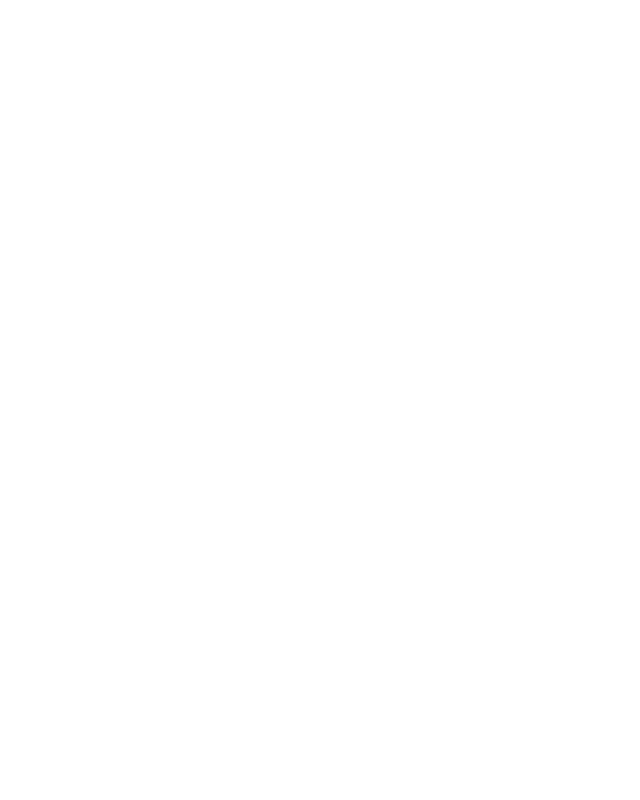
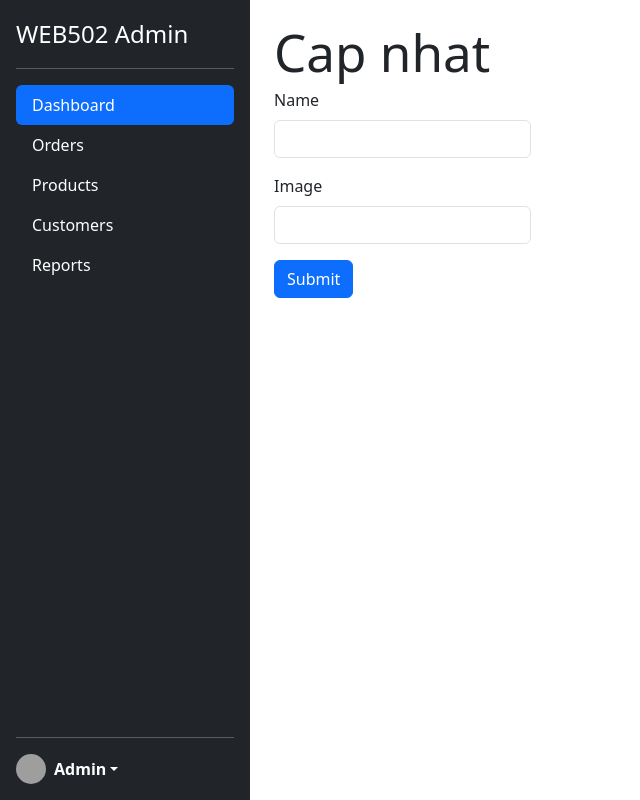
Before and after one commit to vanhoa690/typescript-web502-fall25, a React (Vite) app in the folder WEB502_BASE/: page /admin/edit/6 in a window 1280 px wide. Before the commit this address had no page. Shown: the whole page, without its empty margins (0-640 px from the left). Built offline with nearby package versions, Linux system fonts and the light colour scheme; grey boxes are pictures that could not be loaded; the HTML template or start-up script is replaced by a standard one.

Commit message:
update edit

```diff
--- a/WEB502_BASE/src/App.tsx
+++ b/WEB502_BASE/src/App.tsx
@@ -22,7 +22,7 @@
         <Route path="/admin" element={<AdminLayout />}>
           <Route path="list" element={<List />}></Route>
           <Route path="add" element={<Add />}></Route>
-          <Route path="edit" element={<Edit />}></Route>
+          <Route path="edit/:id" element={<Edit />}></Route>
         </Route>
       </Routes>
       <Toaster />
--- a/WEB502_BASE/src/pages/Edit.tsx
+++ b/WEB502_BASE/src/pages/Edit.tsx
@@ -1,10 +1,72 @@
+import axios from "axios";
+import { useForm } from "react-hook-form";
+import toast from "react-hot-toast";
+import { z } from "zod";
+import { zodResolver } from "@hookform/resolvers/zod";
 
+const createSchema = z.object({
+  name: z.string().min(10, "Tên sản phẩm không được để trống"),
+  image: z.string().min(10, "Hinh anh không được để trống"),
+});
+
+interface FormData {
+  name: string;
+  image: string;
+}
 function Edit() {
+  // lay thong tin detail: id
+  // useParams: lay id ve
+  // react hook form
+  const {
+    register,
+    handleSubmit,
+    formState: { errors },
+  } = useForm<FormData>({
+    resolver: zodResolver(createSchema),
+  });
+
+  const onSubmit = async (values: FormData) => {
+    console.log("submit", values);
+    await axios.put("http://localhost:3000/products", values);
+    toast.success("them thanh cong");
+  };
+
   return (
     <div>
-      <h1>Cập nhật</h1>
+      <h1>Cap nhat</h1>
+      <form onSubmit={handleSubmit(onSubmit)}>
+        <div className="mb-3">
+          <label htmlFor="name" className="form-label">
+            Name
+          </label>
+          <input
+            {...register("name")} // value, onChange ....
+            type="text"
+            className="form-control"
+            id="name"
+          />
+          {/* {errors} */}
+          {errors?.name && <span>{errors.name.message}</span>}
+        </div>
+        <div className="mb-3">
+          <label htmlFor="image" className="form-label">
+            Image
+          </label>
+          <input
+            {...register("image")} // value, onChange ....
+            type="text"
+            className="form-control"
+            id="image"
+          />
+          {/* {errors} */}
+          {errors?.image && <span>{errors.image.message}</span>}
+        </div>
+        <button type="submit" className="btn btn-primary">
+          Submit
+        </button>
+      </form>
     </div>
-  )
+  );
 }
 
-export default Edit
+export default Edit;
--- a/WEB502_BASE/src/pages/List.tsx
+++ b/WEB502_BASE/src/pages/List.tsx
@@ -1,6 +1,7 @@
 import axios, { AxiosError } from "axios";
 import { useEffect, useState } from "react";
 import toast from "react-hot-toast";
+import { Link } from "react-router-dom";
 
 interface IProduct {
   id: number;
@@ -58,6 +59,7 @@
                 <td>{item.price}</td>
                 <td>
                   <button onClick={() => handleDelete(item.id)}>Delete</button>
+                  <Link to={`/admin/edit/${item.id}`}>Edit</Link>
                 </td>
               </tr>
             );
```
